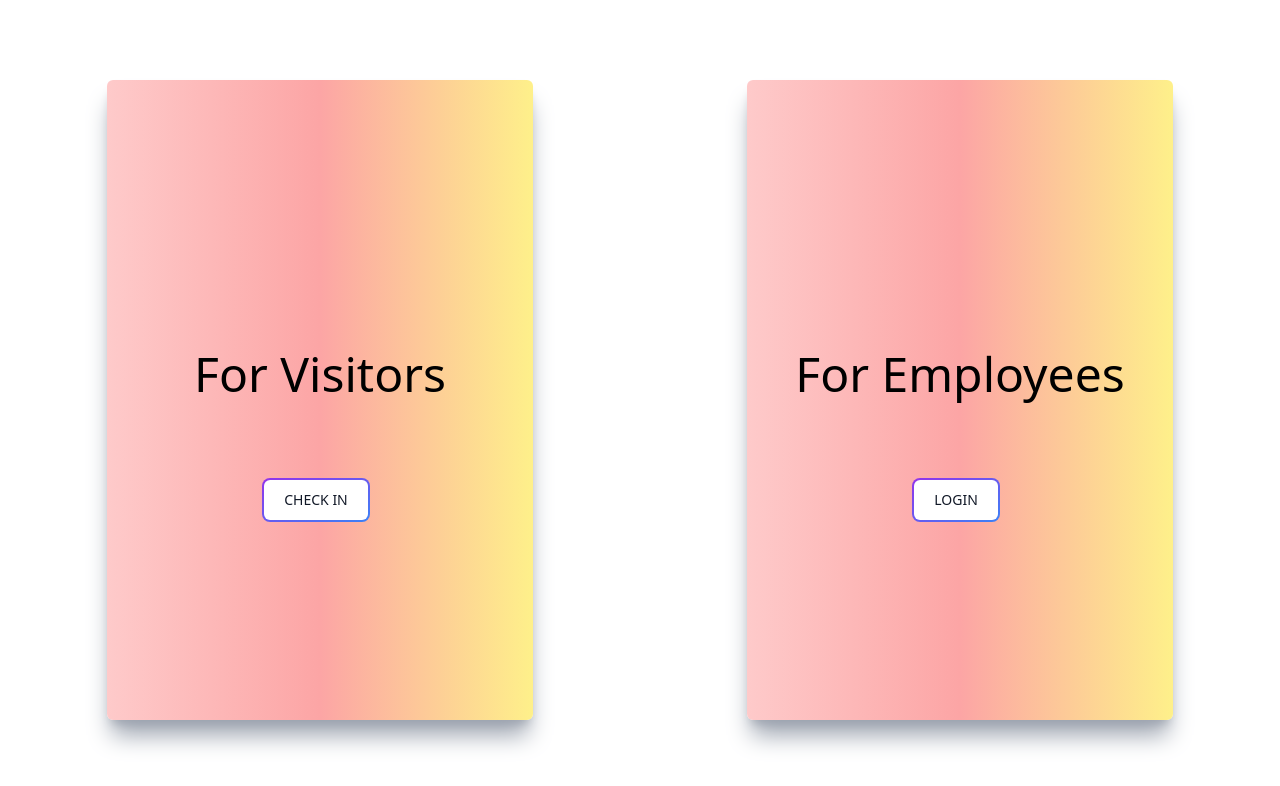
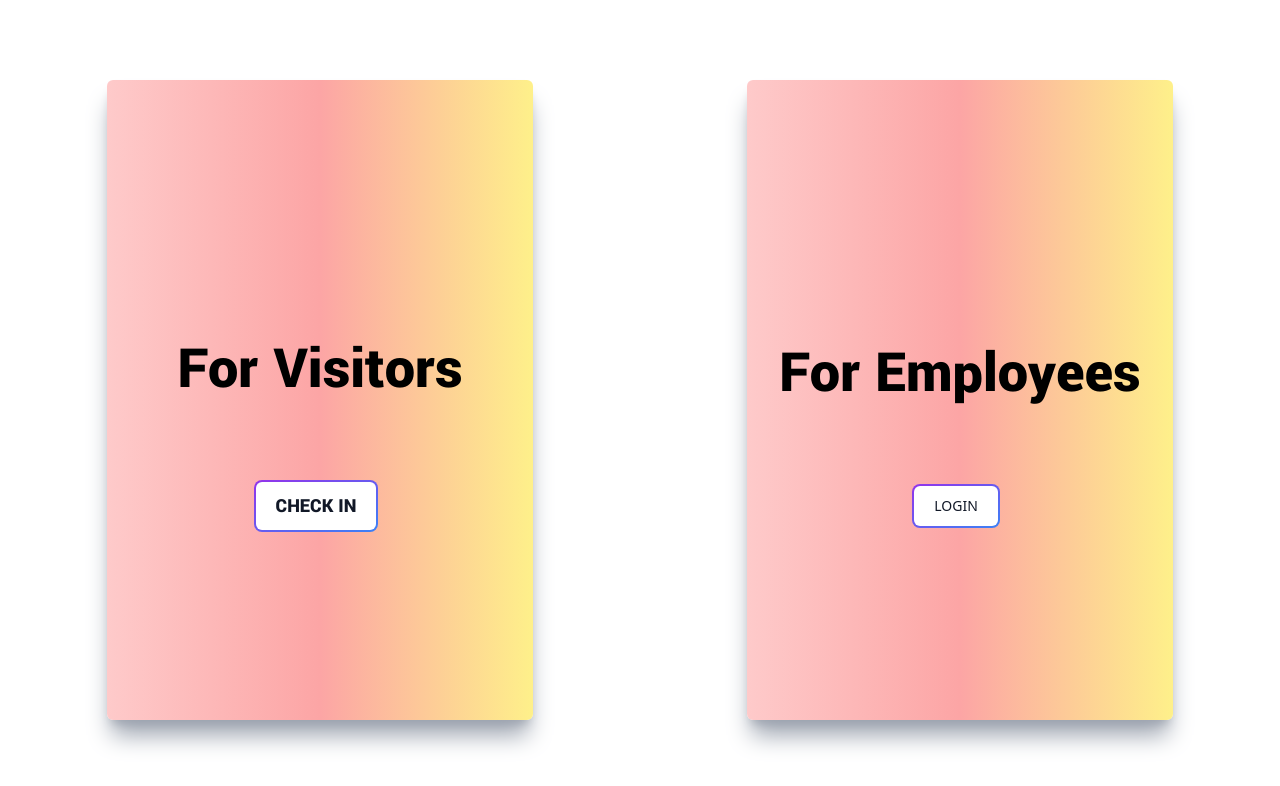
Before and after one commit to prateek-sagar/arrivify.com, a React (Vite) app in the folder Arrivify_interface/: page / in a window 1280 px wide. Shown: the top 786 px of the page. Built offline with nearby package versions, Linux system fonts and the light colour scheme; a web font is replaced by a local one.

Commit message:
changes fonts

```diff
--- a/Arrivify_interface/src/pages/Home.jsx
+++ b/Arrivify_interface/src/pages/Home.jsx
@@ -16,13 +16,15 @@ export default function Home() {
           <li className="md:w-1/2 md:h-full h-1/2 flex flex-col items-center justify-center">
             {/* Check in card */}
             <div className="rounded-md w-2/3 h-4/5 flex flex-col items-center justify-center bg-gradient-to-r from-red-200 via-red-300 to-yellow-200 hover:bg-gradient-to-bl shadow-xl group-hover:shadow-2xl shadow-gray-400">
-              <h1 className="text-5xl my-20"> For Visitors</h1>
+              <h1 className="font-Yantramanav font-black text-6xl my-20">
+                For Visitors
+              </h1>
               <p className="relative inline-flex items-center justify-center p-0.5 mb-2 me-2 overflow-hidden text-sm font-medium text-gray-900 rounded-lg group bg-gradient-to-br from-purple-600 to-blue-500 group-hover:from-purple-600 group-hover:to-blue-500 hover:text-white dark:text-white focus:ring-4 focus:outline-none focus:ring-blue-300 dark:focus:ring-blue-800">
                 <button
                   onClick={() => {
                     setShowCheckIn(true);
                   }}
-                  className="relative px-5 py-2.5 uppercase transition-all ease-in duration-75 bg-white dark:bg-gray-900 rounded-md group-hover:bg-opacity-0 cursor-pointer"
+                  className="relative px-5 py-2.5 font-Yantramanav font-black text-xl uppercase transition-all ease-in duration-75 bg-white dark:bg-gray-900 rounded-md group-hover:bg-opacity-0 cursor-pointer"
                 >
                   Check In
                 </button>
@@ -31,8 +33,10 @@ export default function Home() {
           </li>
           <li className="md:w-1/2 md:h-full h-1/2 flex flex-col items-center justify-center">
             {/* Login Card */}
-            <div className="rounded-md w-2/3 h-4/5 flex flex-col items-center justify-center bg-gradient-to-r from-red-200 via-red-300 to-yellow-200 hover:bg-gradient-to-bl shadow-xl group-hover:shadow-2xl shadow-gray-400">
-              <h1 className="text-5xl my-20">For Employees</h1>
+            <div className="rounded-md w-2/3 h-4/5 flex flex-col items-center justify-center bg-gradient-to-r from-red-200 via-red-300 to-yellow-200 hover:bg-gradient-to-bl shadow-xl group-hover:shadow-2xl shadow-gray-400 overflow-hidden">
+              <h1 className="font-Yantramanav left-20 font-black text-6xl my-20">
+                For Employees
+              </h1>
               <p className="relative inline-flex items-center justify-center p-0.5 mb-2 me-2 overflow-hidden text-sm font-medium text-gray-900 rounded-lg group bg-gradient-to-br from-purple-600 to-blue-500 group-hover:from-purple-600 group-hover:to-blue-500 hover:text-white dark:text-white focus:ring-4 focus:outline-none focus:ring-blue-300 dark:focus:ring-blue-800">
                 <button
                   onClick={() => {
```
